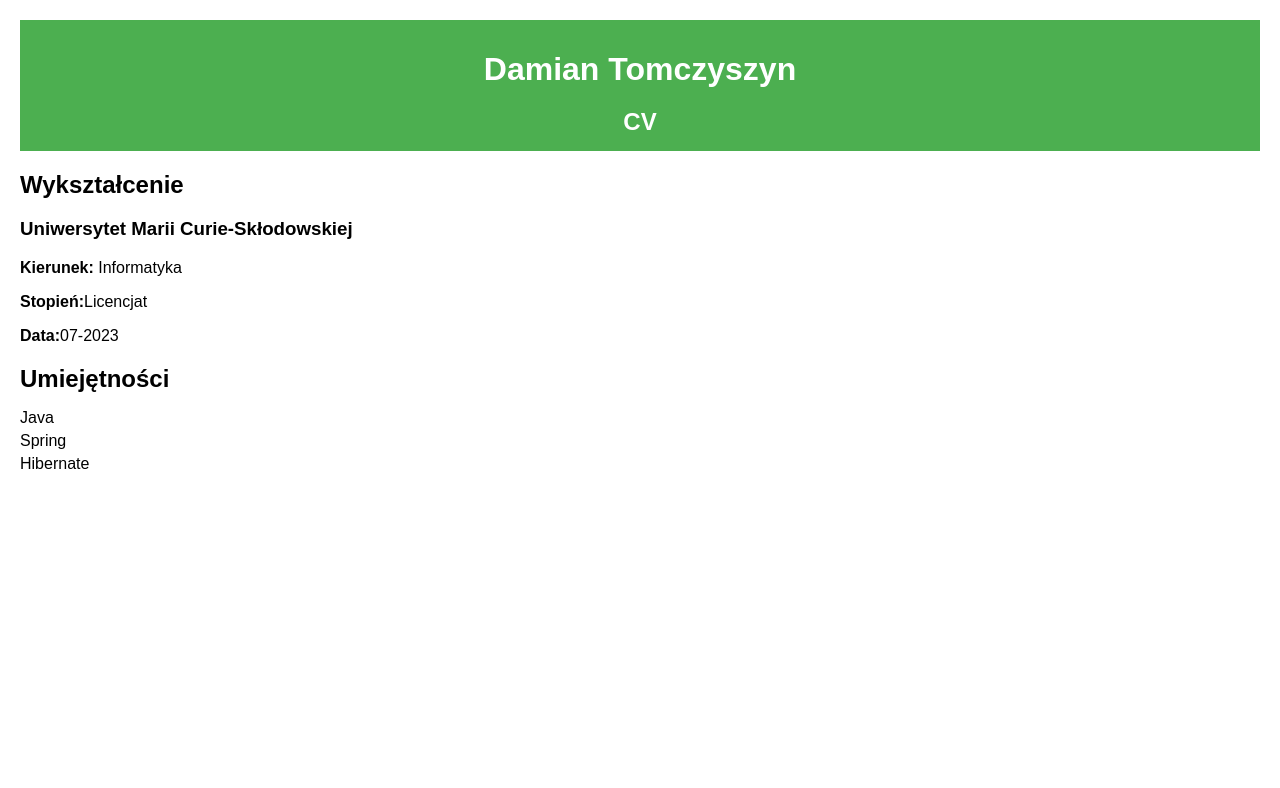
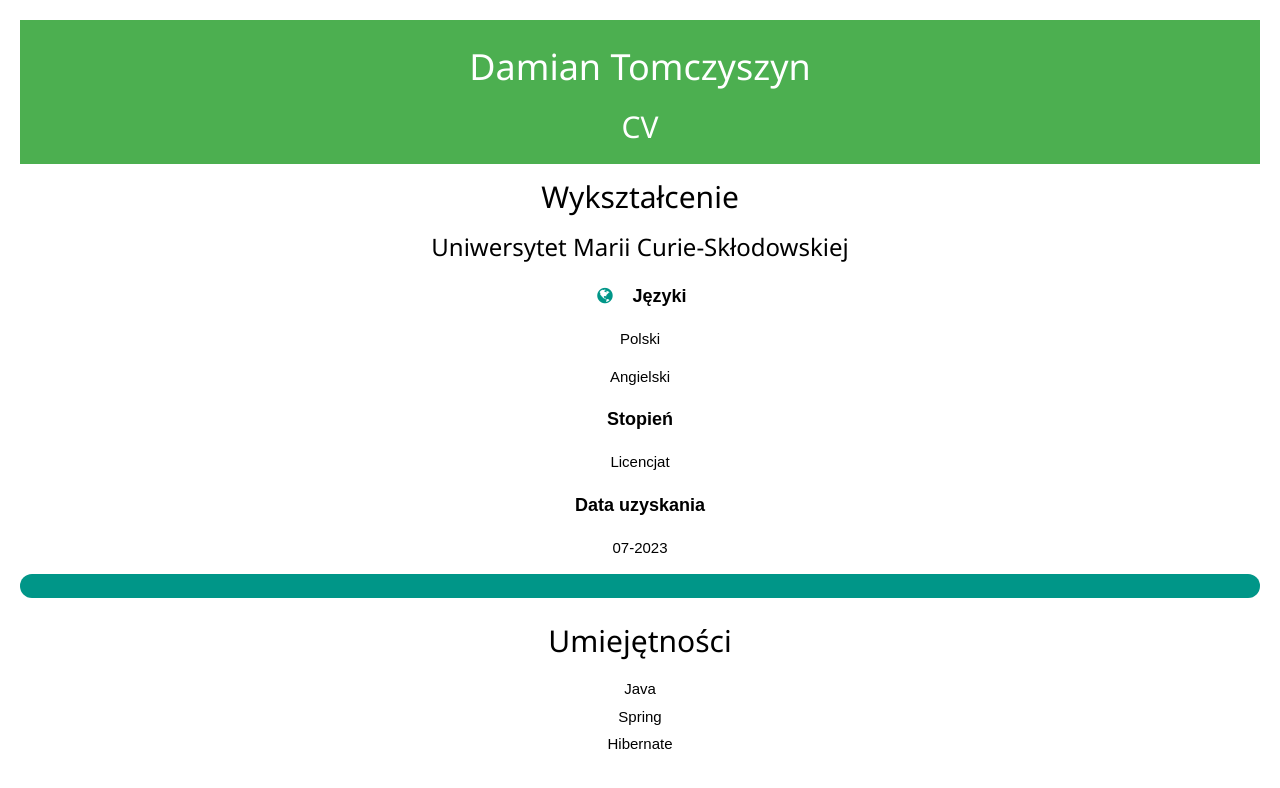
Before and after one commit to damiantomczyszyn/Webowka, a plain HTML site: page temat1/cv.html in a window 1280 px wide. Drawn offline with nearby package versions, Linux system fonts and the light colour scheme.

Commit message:
wycentrowanie

```diff
--- a/temat1/cv.html
+++ b/temat1/cv.html
@@ -5,11 +5,15 @@
   <meta http-equiv="X-UA-Compatible" content="IE=edge">
   <meta name="keywords" lang="pl">
   <meta name="viewport" content="width=device-width, initial-scale=1.0">
- <title>Damian Tomczyszyn- CV</title>
+  <link rel="stylesheet" href="https://www.w3schools.com/w3css/4/w3.css">
+  <link rel='stylesheet' href='https://fonts.googleapis.com/css?family=Roboto'>
+  <link rel="stylesheet" href="https://cdnjs.cloudflare.com/ajax/libs/font-awesome/4.7.0/css/font-awesome.min.css">
+ <title>Damian Tomczyszyn - CV</title>
   <style>
     body {
       font-family: Arial, sans-serif;
       margin: 20px;
+      text-align: center;
     }
 
     header {
@@ -58,9 +62,21 @@
     <h2>Wykształcenie</h2>
     <div class="education">
       <h3>Uniwersytet Marii Curie-Skłodowskiej</h3>
-      <p><strong>Kierunek:</strong> Informatyka</p>
-      <p><strong>Stopień:</strong>Licencjat</p>
-      <p><strong>Data:</strong>07-2023</p>
+      <p class="w3-large w3-text-theme"><b><i class="fa fa-globe fa-fw w3-margin-right w3-text-teal"></i>Języki</b></p>
+      <p>Polski</p>
+      <p>Angielski</p>
+
+
+      <p class="w3-large w3-text-theme"><b>Stopień</b></p>
+      <p>Licencjat</p>
+
+
+      <p class="w3-large w3-text-theme"><b>Data uzyskania</b></p>
+      <p>07-2023</p>
+      <div class="w3-light-grey w3-round-xlarge">
+        <div class="w3-round-xlarge w3-teal" style="height:24px;width:100%"></div>
+      </div>
+
     </div>
   </section>
 
```
